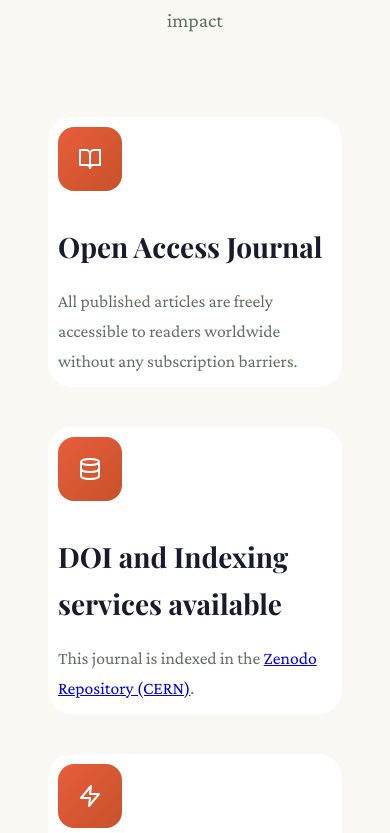
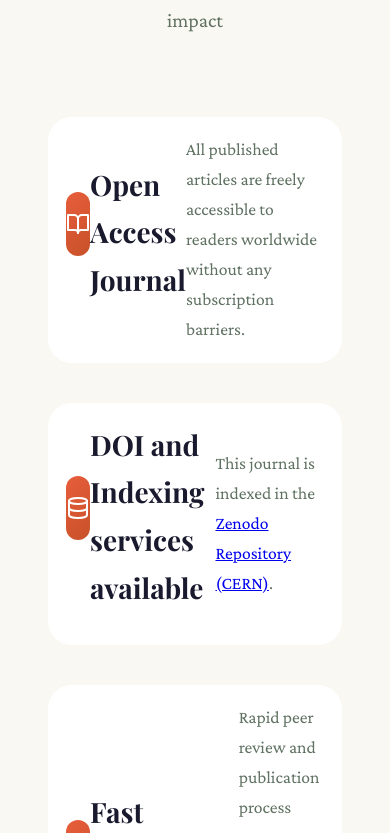
Before and after one commit to shreyanshAmpleServ/ResearchScholarApp, a React (Vite) app: page / in a window 390 px wide. Shown: the part 1470-2303 px from the top of the page. Built offline with nearby package versions, Linux system fonts and the light colour scheme.

Commit message:
update the code

```diff
--- a/src/pages/LandingPage.css
+++ b/src/pages/LandingPage.css
@@ -933,7 +933,10 @@
     padding: 1rem 1.5rem;
   }
   .feature-card {
-    padding: 0.5rem;
+    padding: 1rem;
+    display: flex;
+    flex-direction: row;
+    align-items: center;
   }
   .nav-links a {
     display: none;
```
